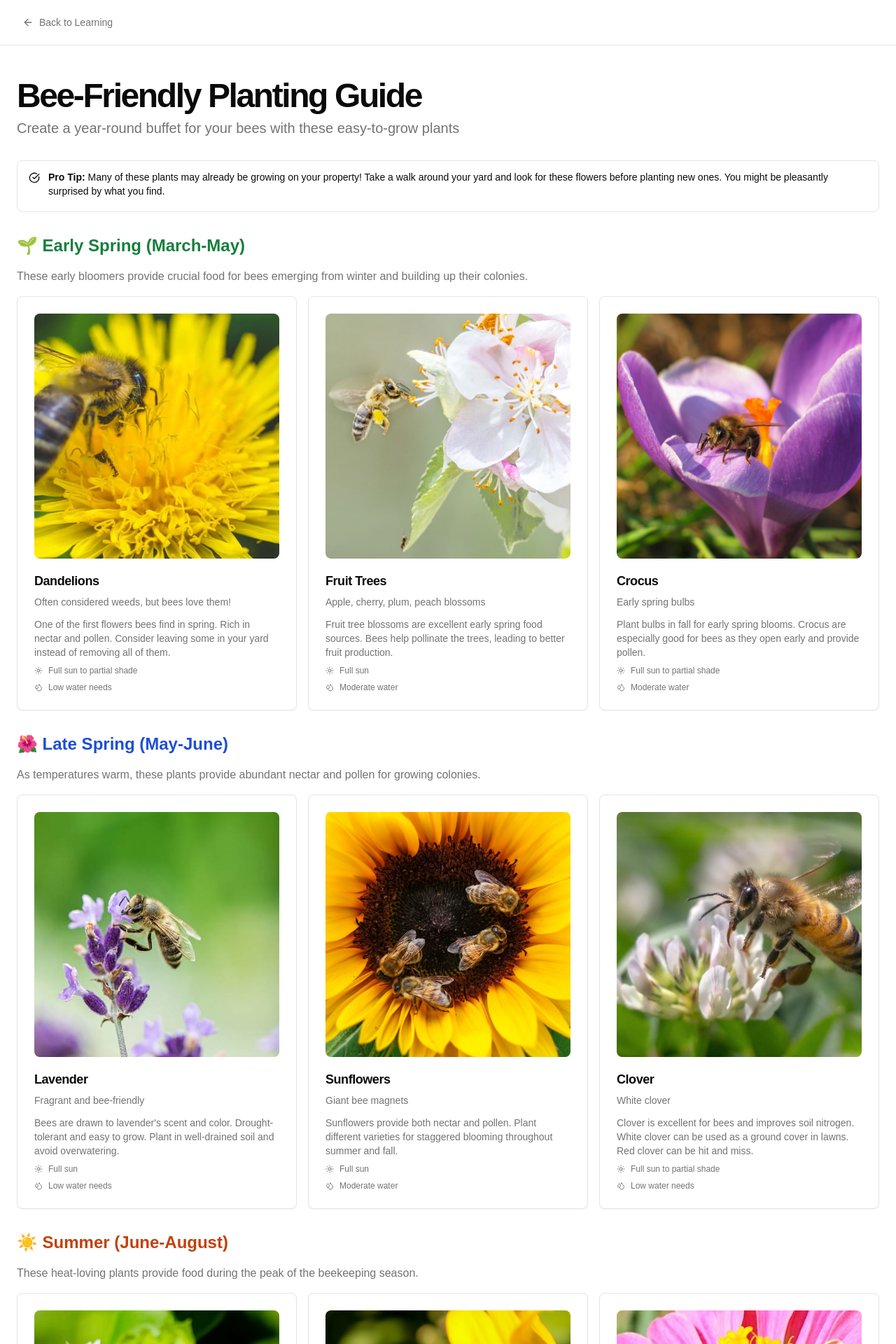
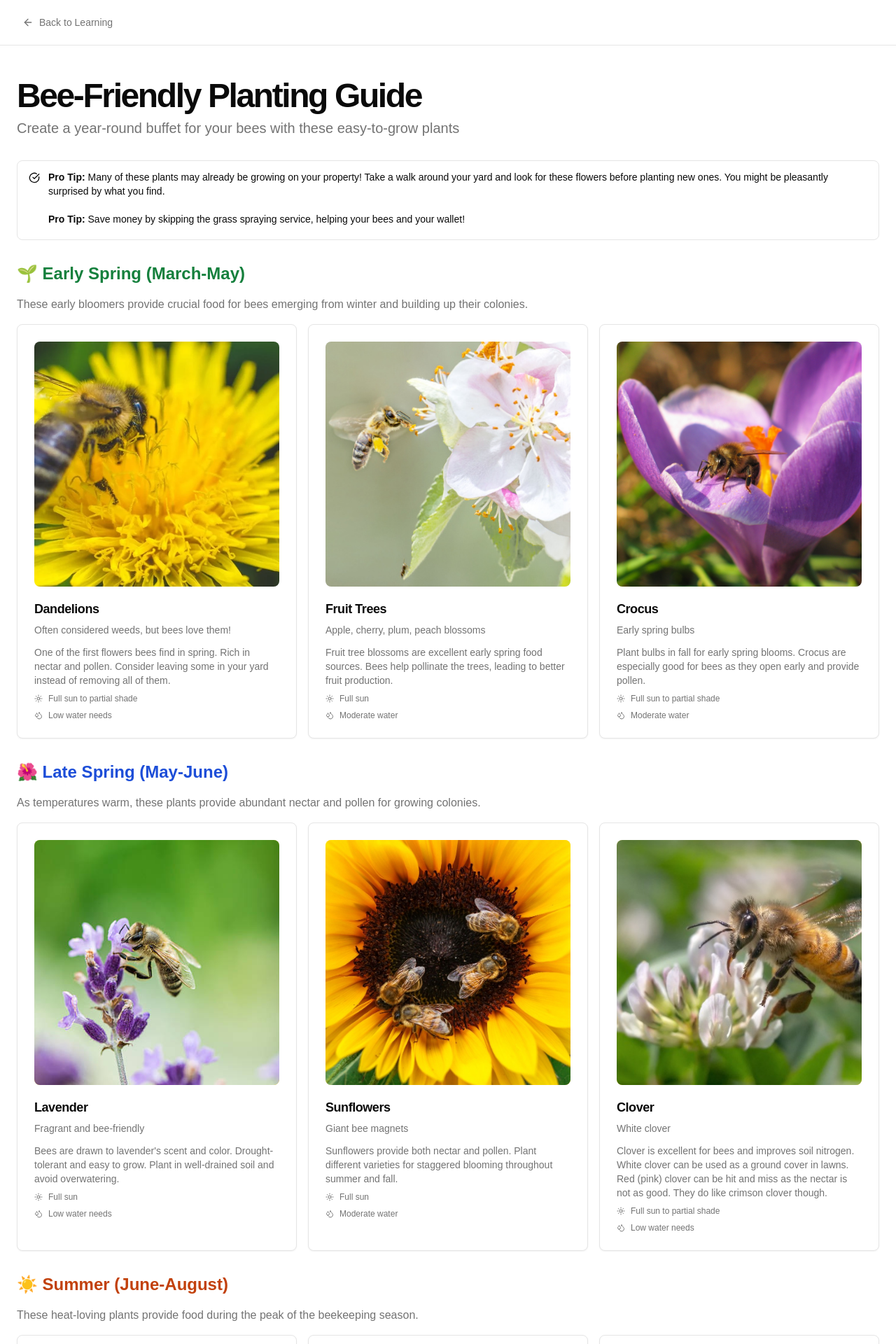
Before and after one commit to jigrullon/beekeeping-calendar, a Next.js app: page /planting-guide in a window 1280 px wide. Shown: the top 1920 px of the page at 70% size. Built offline with nearby package versions, Linux system fonts and the light colour scheme.

Commit message:
Adding Emily's edits and notes

```diff
--- a/app/planting-guide/page.tsx
+++ b/app/planting-guide/page.tsx
@@ -32,6 +32,9 @@ export default function PlantingGuidePage() {
               <AlertDescription>
                 <strong>Pro Tip:</strong> Many of these plants may already be growing on your property! Take a walk around
                 your yard and look for these flowers before planting new ones. You might be pleasantly surprised by what you find.
+                <br />
+                <br />
+                <strong>Pro Tip:</strong> Save money by skipping the grass spraying service, helping your bees and your wallet!
               </AlertDescription>
             </Alert>
 
@@ -221,7 +224,8 @@ export default function PlantingGuidePage() {
                     <CardContent className="space-y-2">
                       <p className="text-sm text-muted-foreground">
                         Clover is excellent for bees and improves soil nitrogen. White clover can be
-                        used as a ground cover in lawns. Red clover can be hit and miss.
+                        used as a ground cover in lawns. Red (pink) clover can be hit and miss as the nectar is not as good. They do like
+                        crimson clover though.
                       </p>
                       <div className="flex items-center gap-2 text-xs text-muted-foreground">
                         <Sun className="h-3 w-3" />
```
